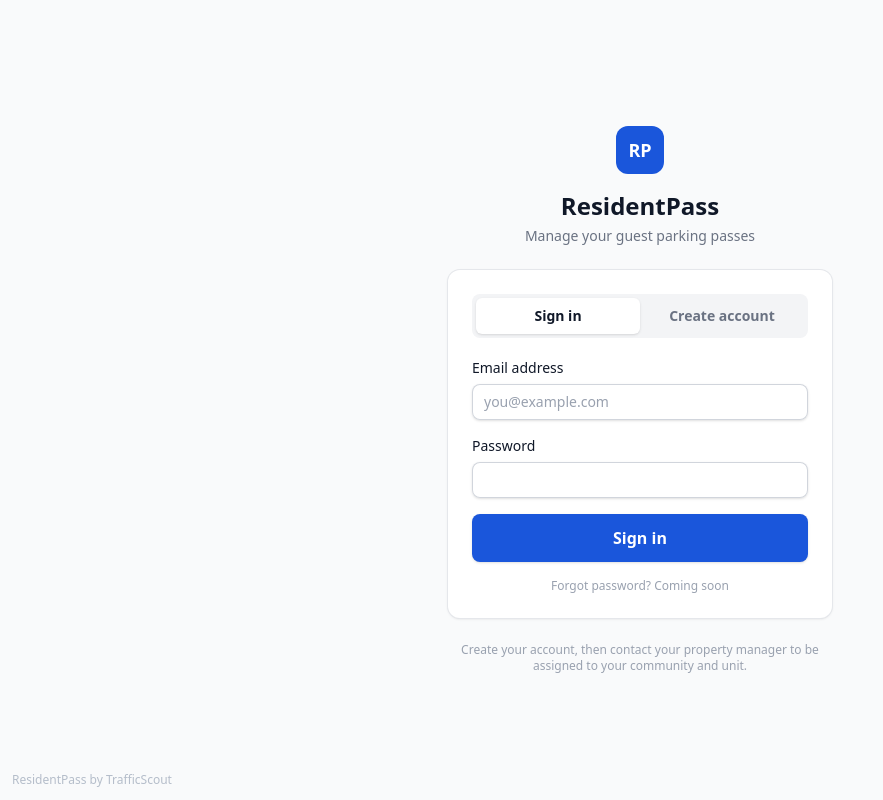
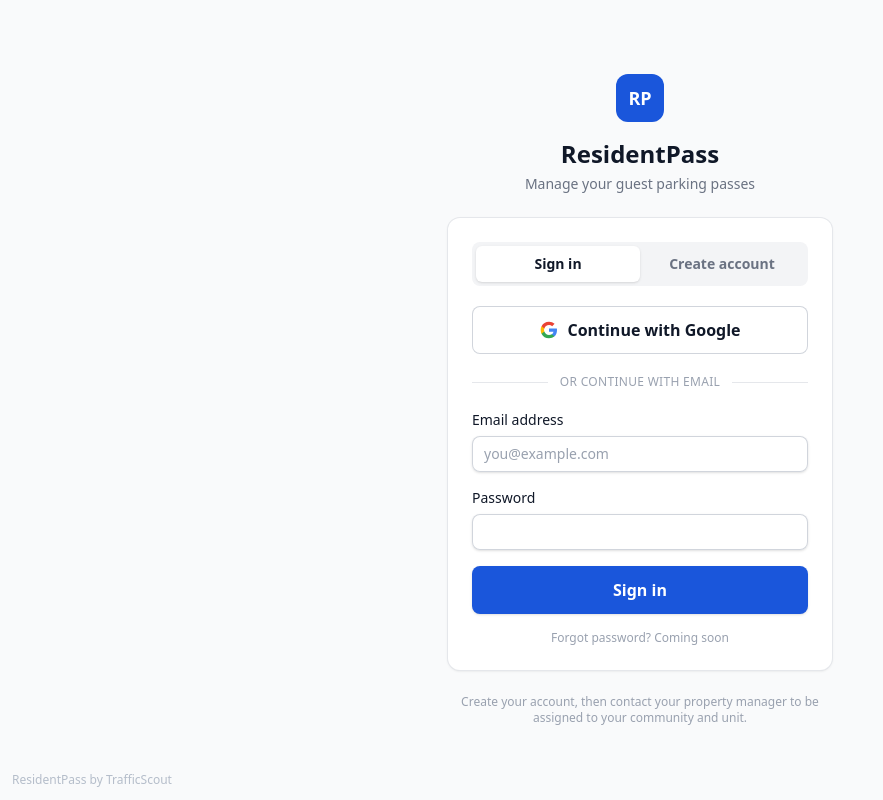
Before and after one commit to Sailornaut/resident-pass, a Next.js app: page /auth/sign-in in a window 1280 px wide. Shown: the whole page, without its empty margins (0-883 px from the left). Built offline with nearby package versions, Linux system fonts and the light colour scheme; no server answers.

Commit message:
Add Google OAuth sign-in

```diff
--- a/src/app/auth/complete-profile/route.ts
+++ b/src/app/auth/complete-profile/route.ts
@@ -1,5 +1,6 @@
 import { NextResponse } from "next/server";
-import { createAdminSupabase, createServerSupabase } from "@/lib/db/client";
+import { createServerSupabase } from "@/lib/db/client";
+import { completeAppUserProfile } from "@/server/services/auth-service";
 
 /** Ensure an authenticated Supabase user has the app-level profile row it needs. */
 export async function POST() {
@@ -12,33 +13,15 @@
     return NextResponse.json({ error: "Unauthorized" }, { status: 401 });
   }
 
-  const admin = createAdminSupabase();
-  const { error } = await admin.from("users").upsert(
-    {
-      id: user.id,
-      email: user.email.toLowerCase(),
-      full_name: user.user_metadata?.full_name ?? null,
-      status: "active",
-    },
-    { onConflict: "id", ignoreDuplicates: true }
-  );
-
-  if (error) {
+  const result = await completeAppUserProfile(user);
+  if (!result.ok) {
     return NextResponse.json(
-      { error: "Could not complete account setup" },
-      { status: 500 }
-    );
-  }
-
-  const { error: membershipError } = await admin
-    .from("memberships")
-    .update({ status: "active" })
-    .eq("user_id", user.id)
-    .eq("status", "invited");
-
-  if (membershipError) {
-    return NextResponse.json(
-      { error: "Could not activate account memberships" },
+      {
+        error:
+          result.error === "memberships"
+            ? "Could not activate account memberships"
+            : "Could not complete account setup",
+      },
       { status: 500 }
     );
   }
--- /dev/null
+++ b/src/app/auth/oauth/callback/route.ts
@@ -0,0 +1,43 @@
+import { type NextRequest, NextResponse } from "next/server";
+import { createServerSupabase } from "@/lib/db/client";
+import { completeAppUserProfile } from "@/server/services/auth-service";
+
+function appUrl(request: NextRequest): string {
+  return (process.env.NEXT_PUBLIC_APP_URL ?? request.nextUrl.origin).replace(
+    /\/$/,
+    ""
+  );
+}
+
+function authErrorRedirect(request: NextRequest, reason: string) {
+  return NextResponse.redirect(
+    `${appUrl(request)}/auth/sign-in?auth_error=${encodeURIComponent(reason)}`
+  );
+}
+
+export async function GET(request: NextRequest) {
+  const code = request.nextUrl.searchParams.get("code");
+  const flowId = request.nextUrl.searchParams.get("sb_flow_id");
+
+  if (!code) return authErrorRedirect(request, "oauth");
+
+  const supabase = await createServerSupabase();
+  const { error: exchangeError } = await supabase.auth.exchangeCodeForSession(
+    code,
+    flowId ? { flowId } : undefined
+  );
+
+  if (exchangeError) return authErrorRedirect(request, "oauth");
+
+  const {
+    data: { user },
+    error: userError,
+  } = await supabase.auth.getUser();
+
+  if (userError || !user) return authErrorRedirect(request, "oauth");
+
+  const result = await completeAppUserProfile(user);
+  if (!result.ok) return authErrorRedirect(request, "profile");
+
+  return NextResponse.redirect(`${appUrl(request)}/`);
+}
--- a/src/app/auth/sign-in/page.tsx
+++ b/src/app/auth/sign-in/page.tsx
@@ -2,7 +2,18 @@
 
 export const metadata = { title: "Sign In" };
 
-export default function SignInPage() {
+type SignInPageProps = {
+  searchParams: Promise<{ auth_error?: string }>;
+};
+
+export default async function SignInPage({ searchParams }: SignInPageProps) {
+  const { auth_error: authError } = await searchParams;
+  const initialError = authError
+    ? authError === "profile"
+      ? "You are signed in, but we could not finish setting up your account. Please try again."
+      : "Google sign-in could not be completed. Please try again."
+    : undefined;
+
   return (
     <div className="flex min-h-screen items-center justify-center bg-gray-50 px-4">
       <div className="w-full max-w-sm space-y-6">
@@ -17,7 +28,7 @@
             Manage your guest parking passes
           </p>
         </div>
-        <AuthForm />
+        <AuthForm initialError={initialError} />
         <p className="text-center text-xs text-gray-400">
           Create your account, then contact your property manager to be assigned
           to your community and unit.
--- a/src/components/resident/AuthForm.tsx
+++ b/src/components/resident/AuthForm.tsx
@@ -1,6 +1,6 @@
 "use client";
 
-import { useState } from "react";
+import { useMemo, useState } from "react";
 import { createBrowserClient } from "@supabase/ssr";
 import { Button } from "@/components/ui/Button";
 import { FormError, FormSuccess, inputClasses } from "@/components/ui/FormField";
@@ -62,14 +62,26 @@
   return null;
 }
 
-export function AuthForm() {
+type AuthFormProps = {
+  initialError?: string;
+};
+
+export function AuthForm({ initialError }: AuthFormProps) {
   const [mode, setMode] = useState<AuthMode>("sign-in");
   const [email, setEmail] = useState("");
   const [password, setPassword] = useState("");
   const [passwordConfirmation, setPasswordConfirmation] = useState("");
-  const [error, setError] = useState<string | null>(null);
+  const [error, setError] = useState<string | null>(initialError ?? null);
   const [success, setSuccess] = useState<string | null>(null);
-  const [pending, setPending] = useState(false);
+  const [pending, setPending] = useState<"password" | "google" | null>(null);
+  const supabase = useMemo(
+    () =>
+      createBrowserClient(
+        process.env.NEXT_PUBLIC_SUPABASE_URL!,
+        process.env.NEXT_PUBLIC_SUPABASE_ANON_KEY!
+      ),
+    []
+  );
 
   function switchMode(nextMode: AuthMode) {
     setMode(nextMode);
@@ -104,11 +116,7 @@
       return;
     }
 
-    setPending(true);
-    const supabase = createBrowserClient(
-      process.env.NEXT_PUBLIC_SUPABASE_URL!,
-      process.env.NEXT_PUBLIC_SUPABASE_ANON_KEY!
-    );
+    setPending("password");
 
     if (mode === "sign-in") {
       const { error: authError } = await supabase.auth.signInWithPassword({
@@ -118,12 +126,12 @@
 
       if (authError) {
         setError(authErrorMessage(authError, mode));
-        setPending(false);
+        setPending(null);
         return;
       }
 
       if (await completeProfile()) window.location.assign("/");
-      setPending(false);
+      setPending(null);
       return;
     }
 
@@ -134,26 +142,45 @@
 
     if (authError) {
       setError(authErrorMessage(authError, mode));
-      setPending(false);
+      setPending(null);
       return;
     }
 
     if (!data.session) {
       if (data.user?.identities?.length === 0) {
         setError("An account already exists for this email. Sign in instead.");
-        setPending(false);
+        setPending(null);
         return;
       }
 
       setSuccess(
         "Account created. Email confirmation is required before you can sign in."
       );
-      setPending(false);
+      setPending(null);
       return;
     }
 
     if (await completeProfile()) window.location.assign("/");
-    setPending(false);
+    setPending(null);
+  }
+
+  async function handleGoogleSignIn() {
+    setError(null);
+    setSuccess(null);
+    setPending("google");
+
+    const { error: authError } = await supabase.auth.signInWithOAuth({
+      provider: "google",
+      options: {
+        redirectTo: `${window.location.origin}/auth/oauth/callback`,
+        queryParams: { prompt: "select_account" },
+      },
+    });
+
+    if (authError) {
+      setError("Could not start Google sign-in. Please try again.");
+      setPending(null);
+    }
   }
 
   return (
@@ -181,6 +208,31 @@
         >
           Create account
         </button>
+      </div>
+
+      <Button
+        type="button"
+        variant="secondary"
+        size="lg"
+        className="w-full"
+        onClick={handleGoogleSignIn}
+        disabled={pending !== null}
+      >
+        <svg aria-hidden="true" viewBox="0 0 24 24" className="h-5 w-5">
+          <path fill="#4285F4" d="M21.6 12.23c0-.71-.06-1.4-.18-2.07H12v3.92h5.38a4.6 4.6 0 0 1-2 3.02v2.54h3.24c1.9-1.75 2.98-4.33 2.98-7.41Z" />
+          <path fill="#34A853" d="M12 22c2.7 0 4.98-.9 6.63-2.36l-3.24-2.54c-.9.6-2.05.96-3.39.96-2.61 0-4.82-1.76-5.61-4.13H3.04v2.62A10 10 0 0 0 12 22Z" />
+          <path fill="#FBBC05" d="M6.39 13.93A6.02 6.02 0 0 1 6.07 12c0-.67.12-1.32.32-1.93V7.45H3.04A10 10 0 0 0 2 12c0 1.64.39 3.19 1.04 4.55l3.35-2.62Z" />
+          <path fill="#EA4335" d="M12 5.94c1.47 0 2.79.5 3.83 1.5l2.87-2.87A9.62 9.62 0 0 0 12 2a10 10 0 0 0-8.96 5.45l3.35 2.62C7.18 7.7 9.39 5.94 12 5.94Z" />
+        </svg>
+        {pending === "google" ? "Opening Google…" : "Continue with Google"}
+      </Button>
+
+      <div className="my-5 flex items-center gap-3" aria-hidden="true">
+        <div className="h-px flex-1 bg-gray-200" />
+        <span className="text-xs font-medium uppercase tracking-wide text-gray-400">
+          or continue with email
+        </span>
+        <div className="h-px flex-1 bg-gray-200" />
       </div>
 
       <form onSubmit={handleSubmit} className="space-y-4">
@@ -243,8 +295,8 @@
           </div>
         )}
 
-        <Button type="submit" size="lg" className="w-full" disabled={pending}>
-          {pending
+        <Button type="submit" size="lg" className="w-full" disabled={pending !== null}>
+          {pending === "password"
             ? mode === "sign-in" ? "Signing in…" : "Creating account…"
             : mode === "sign-in" ? "Sign in" : "Create account"}
         </Button>
--- /dev/null
+++ b/src/server/services/auth-service.ts
@@ -0,0 +1,36 @@
+import type { User } from "@supabase/supabase-js";
+import { createAdminSupabase } from "@/lib/db/client";
+
+type CompleteProfileResult =
+  | { ok: true }
+  | { ok: false; error: "profile" | "memberships" };
+
+/** Create the app profile for a Supabase user and activate any pending invitations. */
+export async function completeAppUserProfile(
+  user: User
+): Promise<CompleteProfileResult> {
+  if (!user.email) return { ok: false, error: "profile" };
+
+  const admin = createAdminSupabase();
+  const { error } = await admin.from("users").upsert(
+    {
+      id: user.id,
+      email: user.email.toLowerCase(),
+      full_name: user.user_metadata?.full_name ?? null,
+      status: "active",
+    },
+    { onConflict: "id", ignoreDuplicates: true }
+  );
+
+  if (error) return { ok: false, error: "profile" };
+
+  const { error: membershipError } = await admin
+    .from("memberships")
+    .update({ status: "active" })
+    .eq("user_id", user.id)
+    .eq("status", "invited");
+
+  if (membershipError) return { ok: false, error: "memberships" };
+
+  return { ok: true };
+}
```
Also changed, not shown: 1 other file (tests, documents, lock files or other folders).
